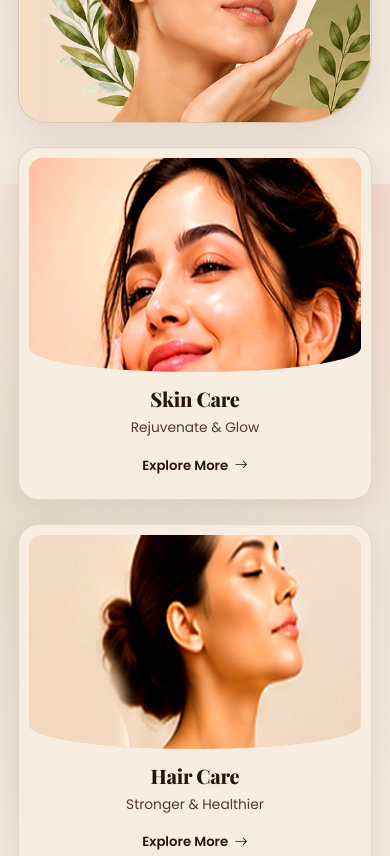
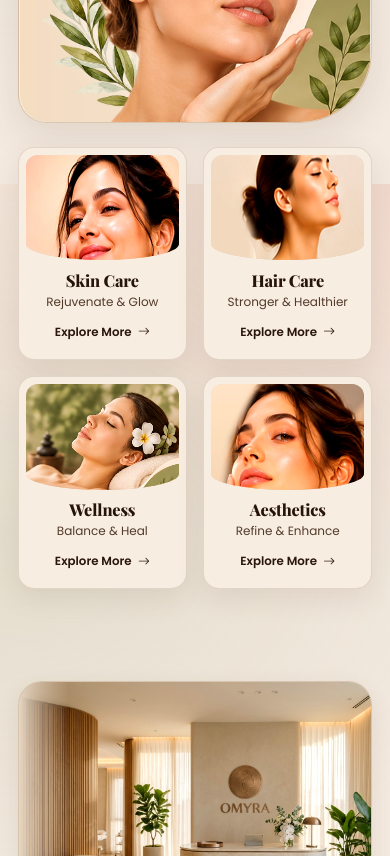
Before and after one commit to anusripvc202/Omyra, a plain HTML site: page index.html in a window 390 px wide. Shown: the part 660-1516 px from the top of the page. Drawn offline with nearby package versions, Linux system fonts and the light colour scheme; a web font is replaced by a local one.

Commit message:
Mobile responsive: show 2 service cards per row on small screens

```diff
--- a/assets/css/style.css
+++ b/assets/css/style.css
@@ -1423,6 +1423,12 @@ textarea.form-control { min-height: 130px; resize: vertical; }
   .hero-badge.b-2 { display: none; }
   .hero-badge.b-1 { left: 50%; transform: translateX(-50%); bottom: 6.2rem; white-space: nowrap; }
   .home-hero-media .arch-frame { width: 86%; }
+  /* 2-per-row mobile service cards: balanced compact sizing */
+  .service-card { border-radius: 16px; padding: .45rem .45rem .95rem; }
+  .service-card .media { border-radius: 12px 12px 50% 50% / 12px 12px 16px 16px; aspect-ratio: 16/11; margin-bottom: .65rem; }
+  .service-card h3 { font-size: 1.02rem !important; margin-bottom: .2rem !important; }
+  .service-card p { font-size: .75rem; margin-bottom: .45rem; line-height: 1.35; }
+  .service-card .link-arrow { font-size: .74rem; }
   .gallery-grid { columns: 1; }
   .omyra-card { padding: 1.6rem; }
   .filter-pill { padding: .48rem 1rem; font-size: .82rem; }
--- a/index.html
+++ b/index.html
@@ -15,7 +15,7 @@
   <link href="https://fonts.googleapis.com/css2?family=Cormorant+Garamond:wght@600;700&family=Playfair+Display:ital,wght@0,600;0,700;0,800;1,600;1,700&family=Poppins:wght@400;500;600;700&display=swap" rel="stylesheet">
   <link href="https://cdn.jsdelivr.net/npm/bootstrap@5.3.3/dist/css/bootstrap.min.css" rel="stylesheet">
   <link href="https://cdn.jsdelivr.net/npm/bootstrap-icons@1.11.3/font/bootstrap-icons.min.css" rel="stylesheet">
-  <link href="assets/css/style.css?v=32" rel="stylesheet">
+  <link href="assets/css/style.css?v=33" rel="stylesheet">
 </head><body>
   <a class="skip-link" href="#main">Skip to content</a>
   <header class="site-header main-navbar">
@@ -84,8 +84,8 @@
     <!-- 4-Card Service Strip (matches approved Reference Tile 1) -->
     <section class="service-strip pb-4" aria-label="Core treatment categories">
       <div class="container">
-        <div class="row g-4">
-          <div class="col-sm-6 col-lg-3 reveal ">
+        <div class="row g-3 g-md-4">
+          <div class="col-6 col-lg-3 reveal ">
             <div class="service-card">
               <div class="media">
                 <img src="assets/img/service-skincare.jpg?v=24" alt="Skin Care">
@@ -95,7 +95,7 @@
               <a class="link-arrow" href="treatments.html#skin-care">Explore More <i class="bi bi-arrow-right"></i></a>
             </div>
           </div>
-          <div class="col-sm-6 col-lg-3 reveal d-1">
+          <div class="col-6 col-lg-3 reveal d-1">
             <div class="service-card">
               <div class="media">
                 <img src="assets/img/service-haircare.jpg?v=24" alt="Hair Care">
@@ -105,7 +105,7 @@
               <a class="link-arrow" href="treatments.html#hair-care">Explore More <i class="bi bi-arrow-right"></i></a>
             </div>
           </div>
-          <div class="col-sm-6 col-lg-3 reveal d-2">
+          <div class="col-6 col-lg-3 reveal d-2">
             <div class="service-card">
               <div class="media">
                 <img src="assets/img/service-wellness.jpg?v=24" alt="Wellness">
@@ -115,7 +115,7 @@
               <a class="link-arrow" href="treatments.html#wellness">Explore More <i class="bi bi-arrow-right"></i></a>
             </div>
           </div>
-          <div class="col-sm-6 col-lg-3 reveal d-3">
+          <div class="col-6 col-lg-3 reveal d-3">
             <div class="service-card">
               <div class="media">
                 <img src="assets/img/service-aesthetics.jpg?v=24" alt="Aesthetics">
```
